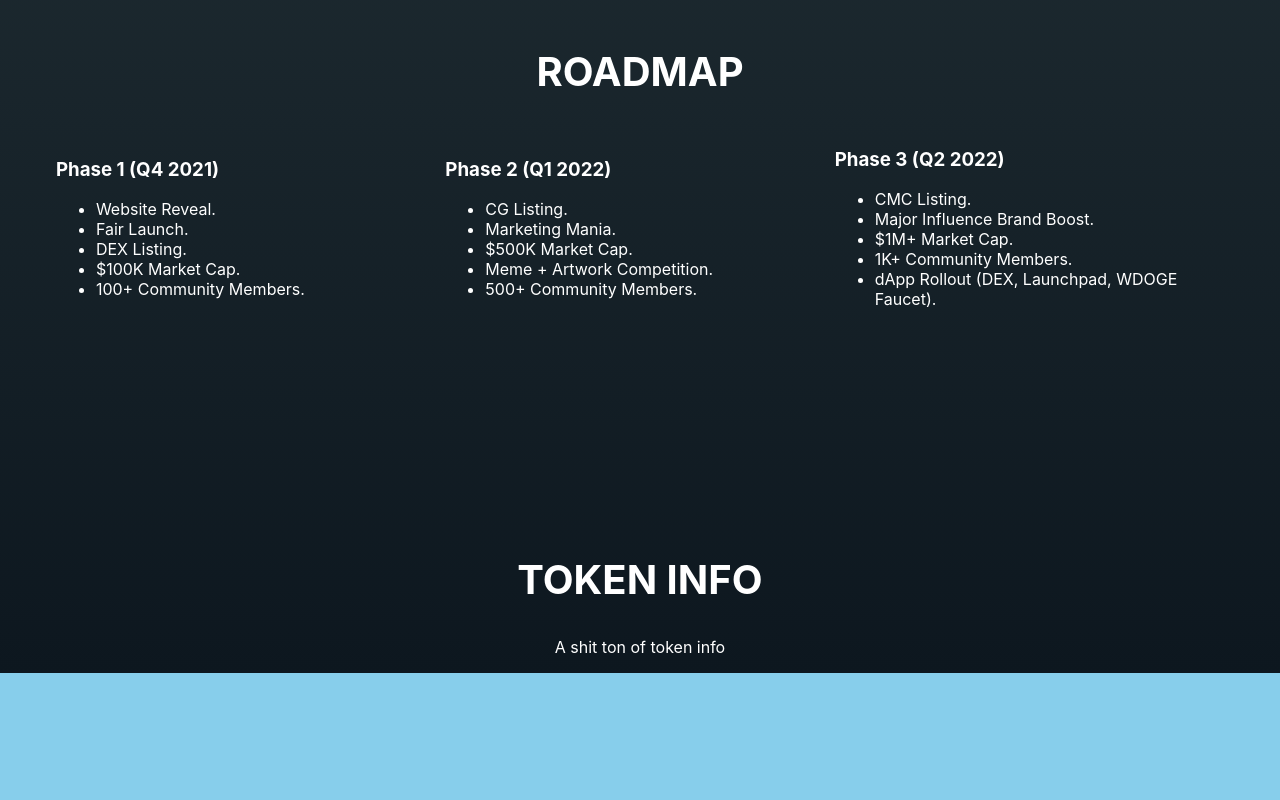
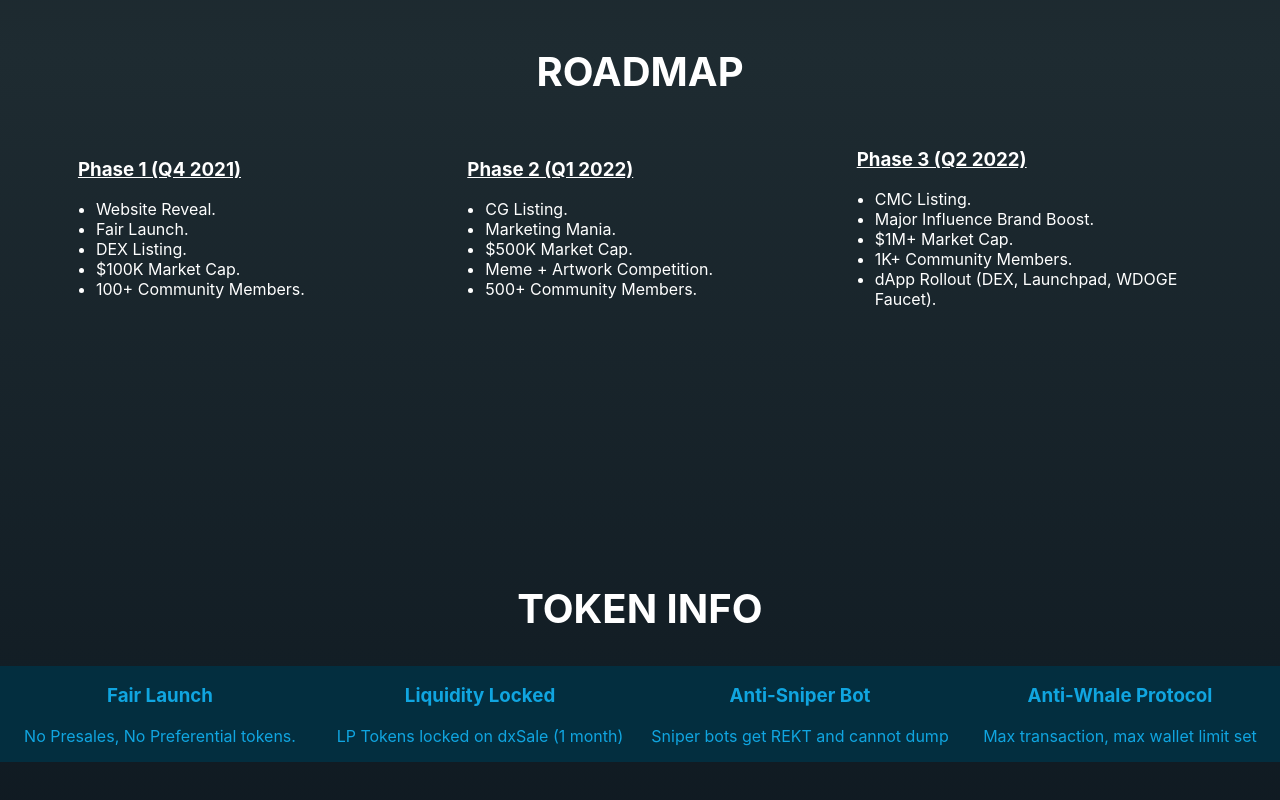
Before and after one commit to RadZ3000/doge-site, a React (Create React App) app: page / in a window 1280 px wide. Shown: the part 2071-2871 px from the top of the page. Before the commit the page ends 2744 px from the top, so only its background shows below. Built offline with nearby package versions, Linux system fonts and the light colour scheme.

Commit message:
working on info

```diff
--- a/src/Content.css
+++ b/src/Content.css
@@ -176,10 +176,33 @@ h2 {
   grid-column-end: 4;
 }
 
+.roadmap-h3 {
+  padding-left: 22px;
+  text-decoration: underline;
+}
+
 .roadmap-div {
   text-align: left;
 }
 
 #Info {
   margin-top: 200px;
+  margin-bottom: 200px;
+  display: grid;
+  justify-content: center;
+  align-items: center;
+  grid-template-rows: 50% 50%;
+  grid-template-columns: 25% 25% 25% 25%;
 }
+
+#Info h2:nth-child(1){
+  grid-row-start: 1;
+  grid-row-end: 1;
+  grid-column-start: 1;
+  grid-column-end: 5;
+}
+
+.info-div {
+  background: rgb(3, 46, 63);
+  color: rgb(16, 165, 224);
+}
--- a/src/Content.js
+++ b/src/Content.js
@@ -4,7 +4,7 @@ import FeaturesLogo from './FeaturesLogo.png'
 import featuresConst from './content_file/features.js';
 // import tokenomicsConst from './content_file/tokenomics.js';
 // import roadmapConst from './content_file/roadmap.js';
-import tokenInfoConst from './content_file/tokenInfo.js';
+// import tokenInfoConst from './content_file/tokenInfo.js';
 
 function Content() {
   const tokenName = "DOGE";
@@ -60,7 +60,7 @@ function Content() {
         {/* <p>{roadmapConst}</p> */}
 
         <div id="phase-one" className="roadmap-div">
-          <h3>Phase 1 (Q4 2021)</h3>
+          <h3 className="roadmap-h3">Phase 1 (Q4 2021)</h3>
           <ul className="roadmap-list">
             <li>Website Reveal.</li>
             <li>Fair Launch.</li>
@@ -71,7 +71,7 @@ function Content() {
         </div>
 
         <div id="phase-two" className="roadmap-div">
-          <h3>Phase 2 (Q1 2022)</h3>
+          <h3 className="roadmap-h3">Phase 2 (Q1 2022)</h3>
           <ul className="roadmap-list">
             <li>CG Listing.</li>
             <li>Marketing Mania.</li>
@@ -82,7 +82,7 @@ function Content() {
         </div>
 
         <div id="phase-three" className="roadmap-div">
-          <h3>Phase 3 (Q2 2022)</h3>
+          <h3 className="roadmap-h3">Phase 3 (Q2 2022)</h3>
           <ul className="roadmap-list">
             <li>CMC Listing.</li>
             <li>Major Influence Brand Boost.</li>
@@ -95,8 +95,25 @@ function Content() {
       </div>
 
       <div id="Info">
-        <h2 id="token-info">TOKEN INFO</h2>
-        <p>{tokenInfoConst}</p>
+        <h2 id="info-h2">TOKEN INFO</h2>
+        {/* <p>{tokenInfoConst}</p> */}
+
+        <div className="info-div" id="info-one">
+          <h3>Fair Launch</h3>
+          <p>No Presales, No Preferential tokens.</p>
+        </div>
+        <div className="info-div" id="info-two">
+          <h3>Liquidity Locked</h3>
+          <p>LP Tokens locked on dxSale (1 month)</p>
+        </div>
+        <div className="info-div" id="info-three">
+          <h3>Anti-Sniper Bot</h3>
+          <p>Sniper bots get REKT and cannot dump</p>
+        </div>
+        <div className="info-div" id="info-four">
+          <h3>Anti-Whale Protocol</h3>
+          <p>Max transaction, max wallet limit set</p>
+        </div>
       </div>
 
     </div>
```
